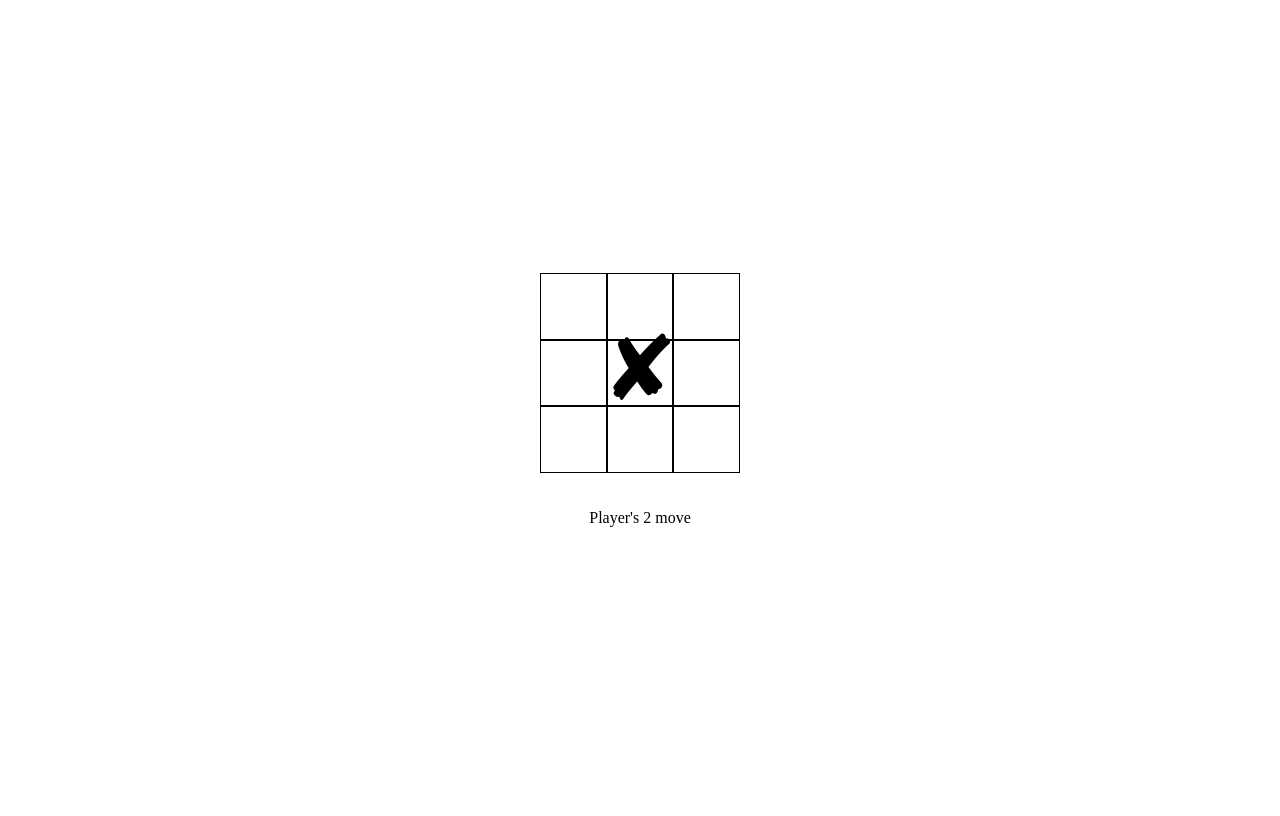
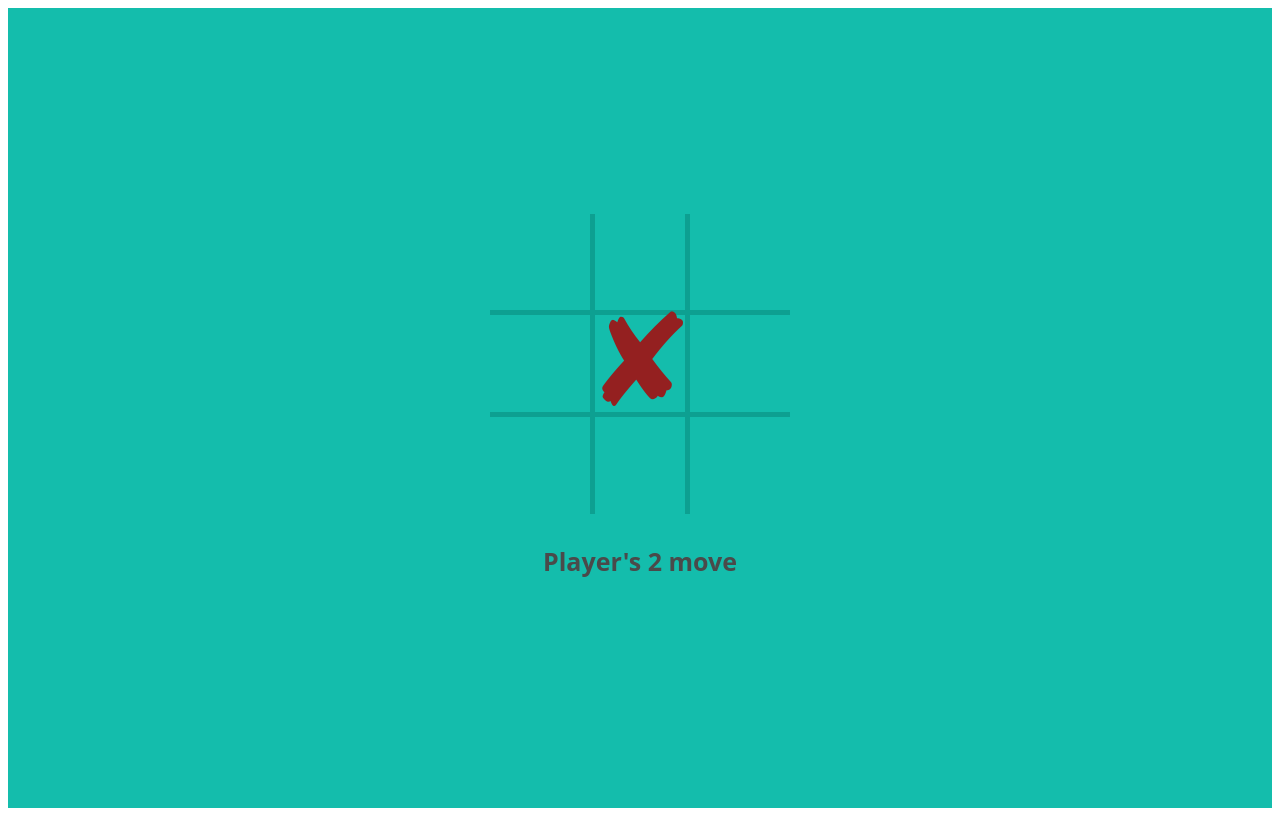
Before and after one commit to NeoScripter/Tic-Tac-Toe, a plain HTML site: page index.html in a window 1280 px wide. Both pictures are taken after a click on the element 640 px from the left and 373 px from the top of the page. Drawn offline with Linux system fonts and the light colour scheme.

Commit message:
Finished the project

```diff
--- a/script.js
+++ b/script.js
@@ -25,6 +25,15 @@ class Game {
             }
         }
     };
+
+    updateDisplay2(cell, row, column) {
+        const field = this.board[row][column];
+        if (field === 'O') {
+            cell.classList.add('circle');
+        } else if (field === 'X') {
+            cell.classList.add('cross');
+        }
+    }
 
     clearDisplay(cells) {
         for (const cell of cells) {
@@ -129,11 +138,11 @@ document.addEventListener("DOMContentLoaded", function() {
     gameboard.addEventListener('click', function(event) {
         const cell = event.target.closest('.cell');
         display.textContent = `Player's ${game.currentPlayer + 1} move`;
-        const index = cell.getAttribute('data-index');
+        setTimeout(() => {
+            const index = cell.getAttribute('data-index');
         const [row, column] = game.getCoordinates(index);
-        const fieldIsEmpty = game.isFieldEmpty(row, column);
-        if (fieldIsEmpty) {
-            console.log('Field is empty');
+
+        if (game.isFieldEmpty(row, column)) {
             game.updateArray(row, column);
             game.updateDisplay(cells);
 
@@ -142,19 +151,21 @@ document.addEventListener("DOMContentLoaded", function() {
                 setTimeout(() => {
                     game.reset(cells);
                     display.textContent = `Player's ${game.currentPlayer + 1} move`;
-                }, 1500);
+                }, 1000);
             } else {
                 if (game.checkGameOver()) {
                     display.textContent = `Draw!`;
                     setTimeout(() => {
                         game.reset(cells);
                         display.textContent = `Player's ${game.currentPlayer + 1} move`;
-                    }, 1500);
+                    }, 1000);
                 } else {
                     game.updateTurn();
                     display.textContent = `Player's ${game.currentPlayer + 1} move`;
                 }
             }
         }
+        }, 300);
+
     });
 });
--- a/style.css
+++ b/style.css
@@ -7,35 +7,61 @@
     justify-content: center;
     align-items: center;
     flex-direction: column;
-    gap: 20px;
+    gap: 5px;
+    background-color: rgb(20, 189, 172);
+    font-family: system-ui;
 }
 
 .gameboard {
-    width: 200px;
-    height: 200px;
+    width: min(300px, 100%);
+    aspect-ratio: 1 / 1;
     display: grid;
     grid-template-columns: repeat(3, 1fr);
 }
 
 .cell {
-    border: 1px solid black;
     display: flex;
     justify-content: center;
     align-items: center;
     position: relative;
+    z-index: 10;
+    cursor: pointer;
 }
+
+.cell[data-index='4'] {
+    border: 5px solid rgb(13, 160, 145);
+}
+
+.cell[data-index='1'],
+.cell[data-index='7'] {
+    border-inline: 5px solid rgb(13, 160, 145);
+}
+
+.cell[data-index='3'],
+.cell[data-index='5'] {
+    border-block: 5px solid rgb(13, 160, 145);
+}
+
 
 .cell.cross::before {
     content: '✘';
-    font-size: 90px;
+    font-size: 16vmin;
     position: absolute;
     transform: translateY(-4%);
+    color: rgb(148, 32, 32);
 }
 
 .cell.circle::before {
     content: '౦︎';
-    font-size: 90px;
+    font-size: 16vmin;
     position: absolute;
     color: black;
     transform: translateY(-9%);
+    color: rgb(242, 235, 211);
 }
+
+.display-panel {
+    color: rgb(74, 74, 74);
+    font-weight: 700;
+    font-size: 25px;
+}
```
Also changed, not shown: 1 other file.
